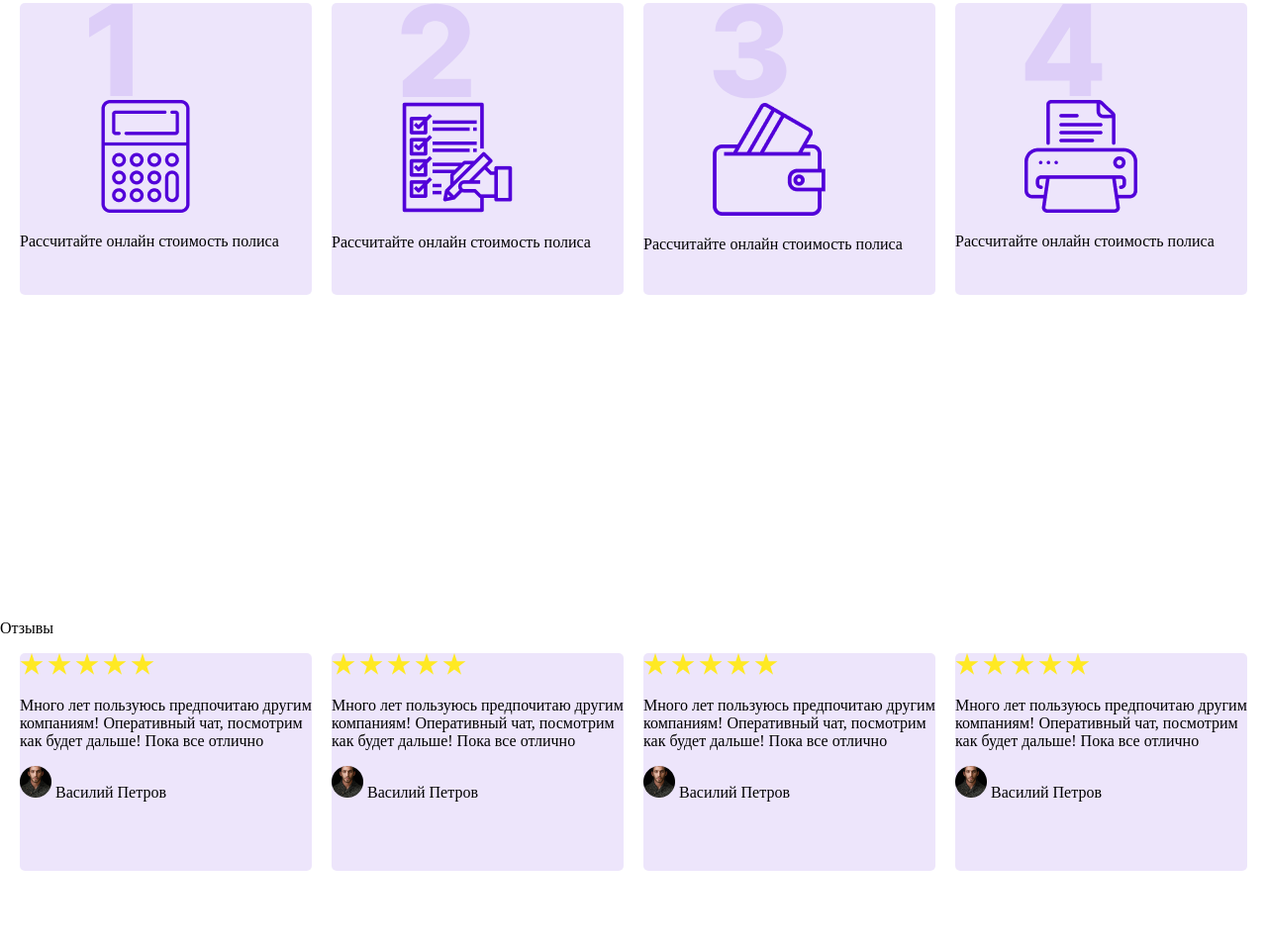
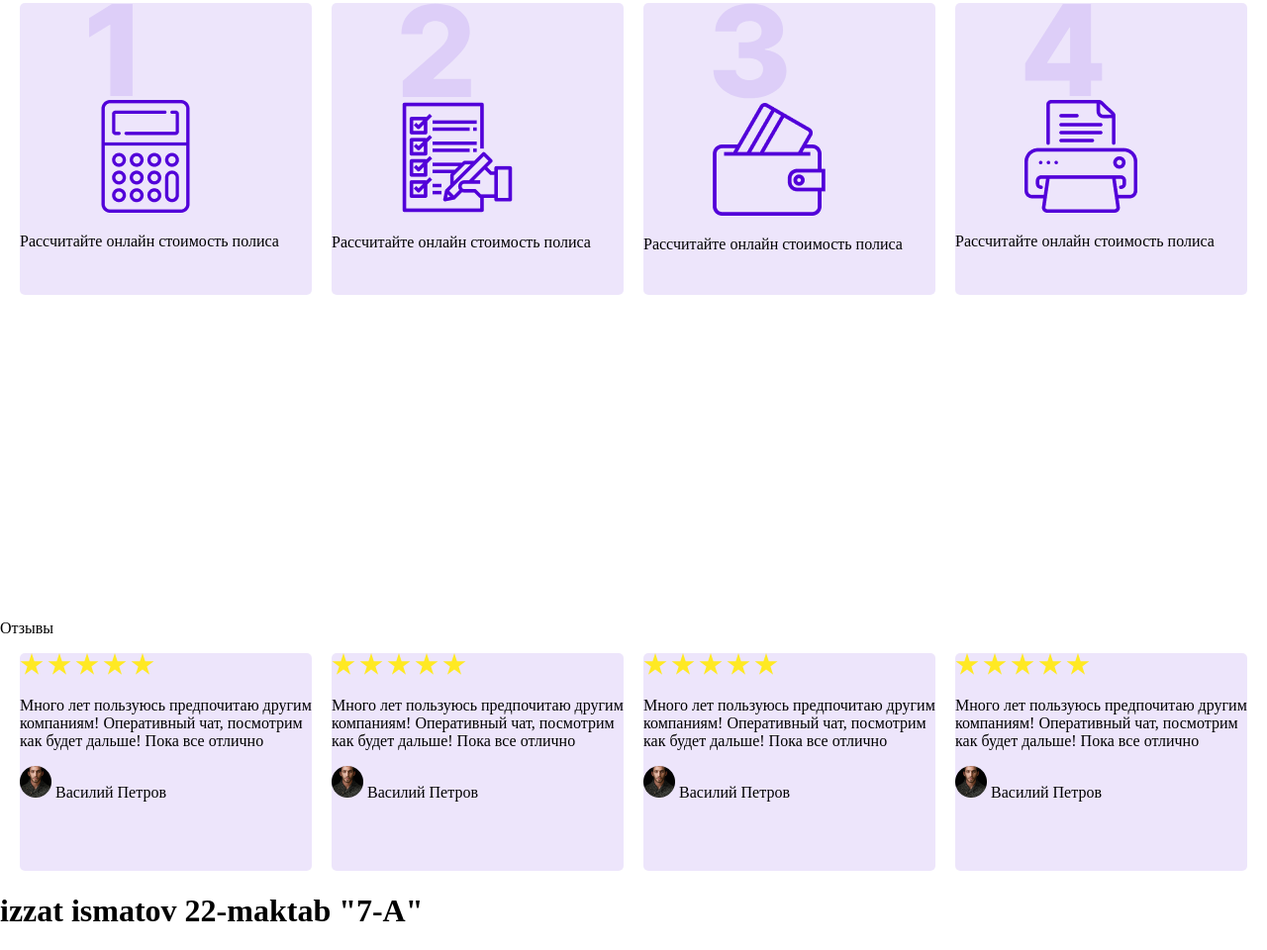
Before and after one commit to Ulugbekstring/git, a plain HTML site: page index2.html in a window 1280 px wide. Shown: the part 2497-3457 px from the top of the page at 99% size. Before the commit the page ends 3377 px from the top, so only its background shows below. Drawn offline with Linux system fonts and the light colour scheme.

Commit message:
22-maktab

```diff
--- a/index2.html
+++ b/index2.html
@@ -184,6 +184,7 @@
     </div>
 
 </div>
+<h1>izzat ismatov 22-maktab "7-A"</h1>
 
 <script>
     window.addEventListener("scroll",(event) => {
```
